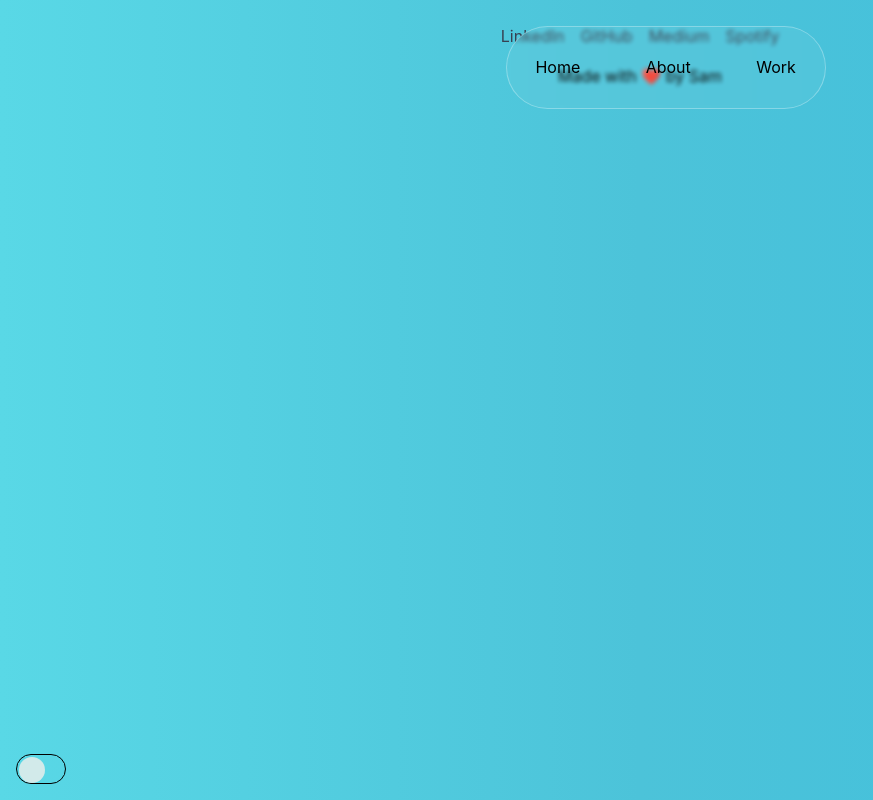
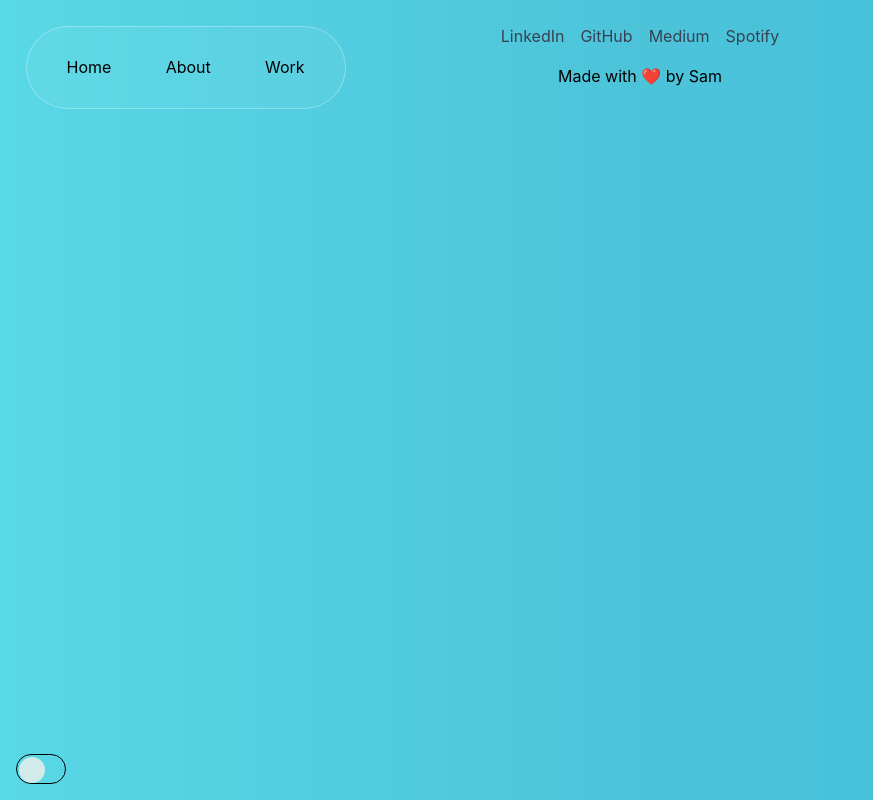
Before and after one commit to samanthacabrera/portfolio, a React (Create React App) app: page /cat in a window 1280 px wide. Shown: the whole page, without its empty margins (0-873 px from the left). Built offline with nearby package versions, Linux system fonts and the light colour scheme; a web font is replaced by a local one.

Commit message:
messin around with navbar

```diff
--- a/src/App.css
+++ b/src/App.css
@@ -86,8 +86,6 @@ section {
 .navbar {
   position: fixed;
   top: -60px;
-  left: 50%;
-  transform: translateX(-50%);
   width: calc(30% - 5%);
   background-color: #ffffff0d;
   backdrop-filter: blur(2px);
--- a/src/Navbar.js
+++ b/src/Navbar.js
@@ -29,11 +29,11 @@ const Navbar = () => {
   const shouldShowNavbar = isSpecialRoute || showNavbar;
 
   // Add the 'fixed' class if the navbar should be fixed to the top of the screen
-  const navbarClass = `navbar bg-red-400 ${shouldShowNavbar ? 'show' : 'hide'} ${isSpecialRoute ? 'fixed' : ''}`;
+  const navbarClass = `navbar ${shouldShowNavbar ? 'show' : 'hide'} ${isSpecialRoute ? 'fixed' : ''}`;
 
   return (
     <nav className={navbarClass}>
-      <ul className="flex flex-row justify-between align-between">
+      <ul className="flex flex-row justify-around">
         <li className="p-4"><a href="/">Home</a></li>
         <li className="p-4"><a href="/">About</a></li>
         <li className="p-4"><a href="/">Work</a></li>
```
